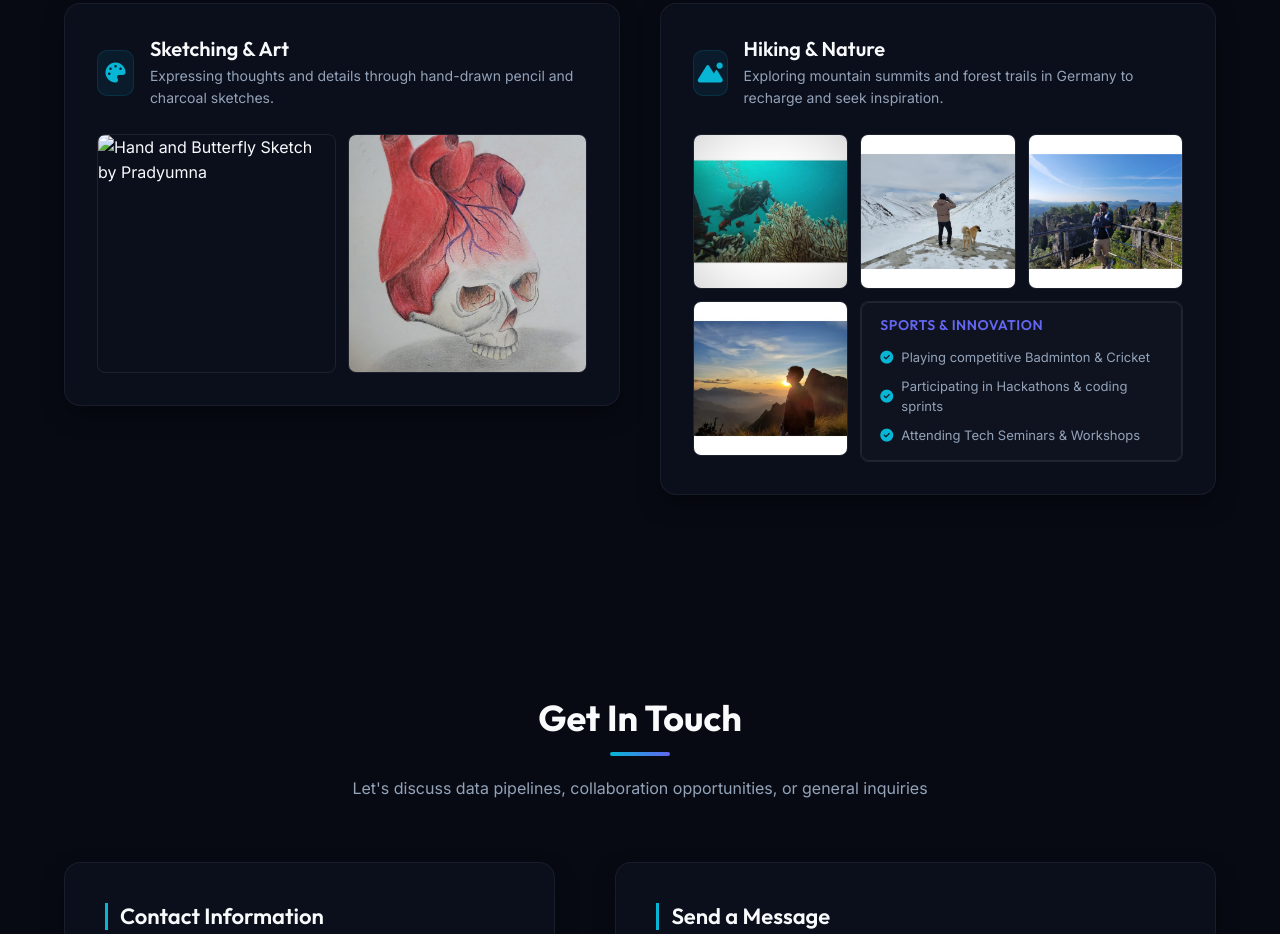
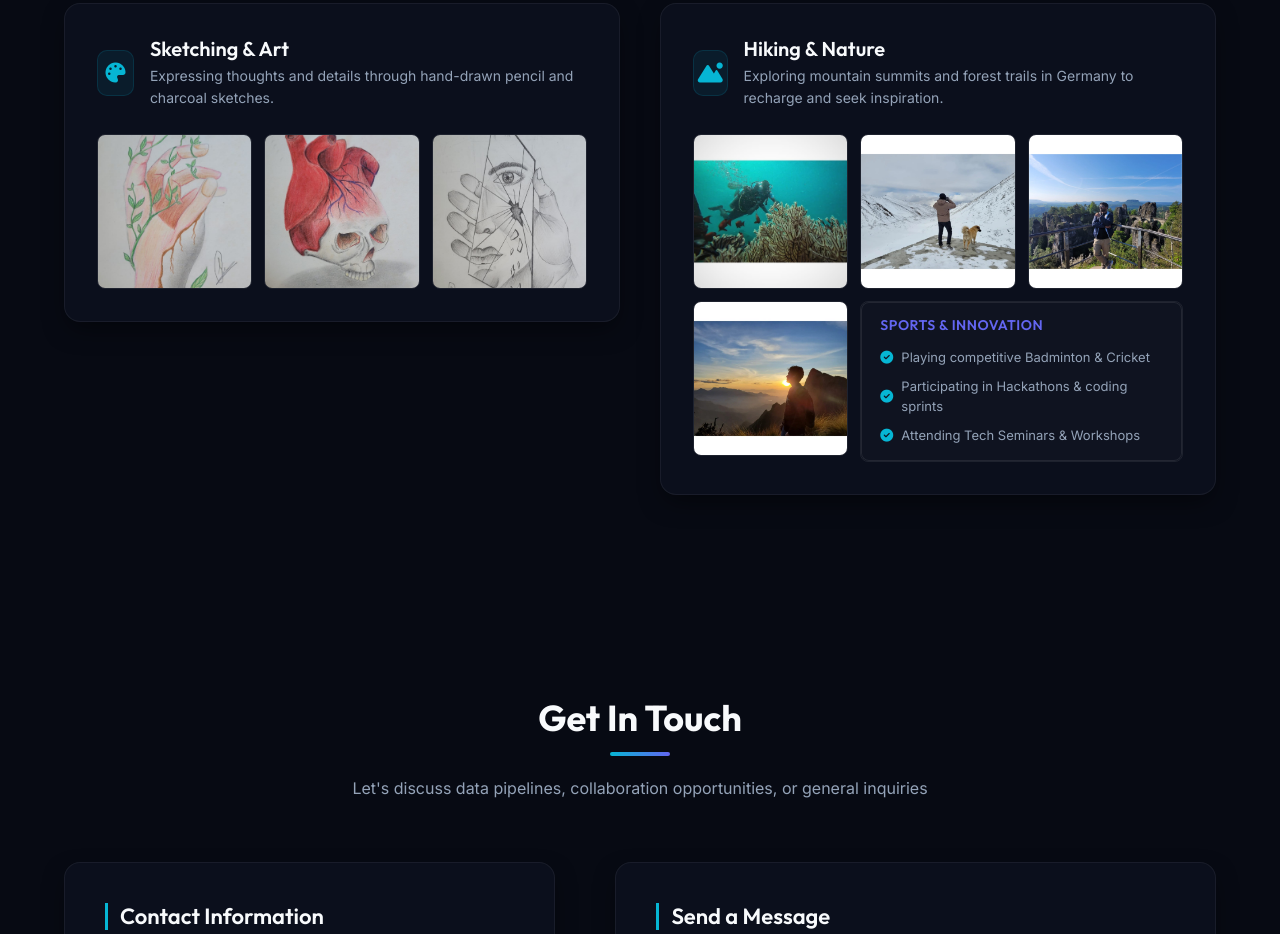
Before and after one commit to Pradyumna047/Portfolio, a plain HTML site: page index.html in a window 1280 px wide. Shown: the part 6840-7774 px from the top of the page. Drawn offline with Linux system fonts and the light colour scheme.

Commit message:
feat: use only user's sketches in art collage, update file references to jpeg

```diff
--- a/index.html
+++ b/index.html
@@ -581,12 +581,16 @@
                         </div>
                         <div class="collage art-collage">
                             <div class="collage-item">
-                                <img src="user_art_2.png" alt="Hand and Butterfly Sketch by Pradyumna">
+                                <img src="user_art_2.jpeg" alt="Hand and Butterfly Sketch by Pradyumna">
                                 <div class="image-overlay"><span>Hand & Butterfly Sketch</span></div>
                             </div>
                             <div class="collage-item">
                                 <img src="user_art_1.jpg" alt="Anatomical Heart Skull Sketch by Pradyumna">
                                 <div class="image-overlay"><span>Anatomical Heart Skull</span></div>
+                            </div>
+                            <div class="collage-item">
+                                <img src="user_art_3.jpeg" alt="Creative Artwork by Pradyumna">
+                                <div class="image-overlay"><span>Creative Pencil Sketch</span></div>
                             </div>
                         </div>
                     </div>
--- a/style.css
+++ b/style.css
@@ -2007,9 +2007,6 @@ section {
     gap: 12px;
 }
 
-.art-collage {
-    grid-template-columns: repeat(2, 1fr);
-}
 
 .collage-item {
     position: relative;
```
